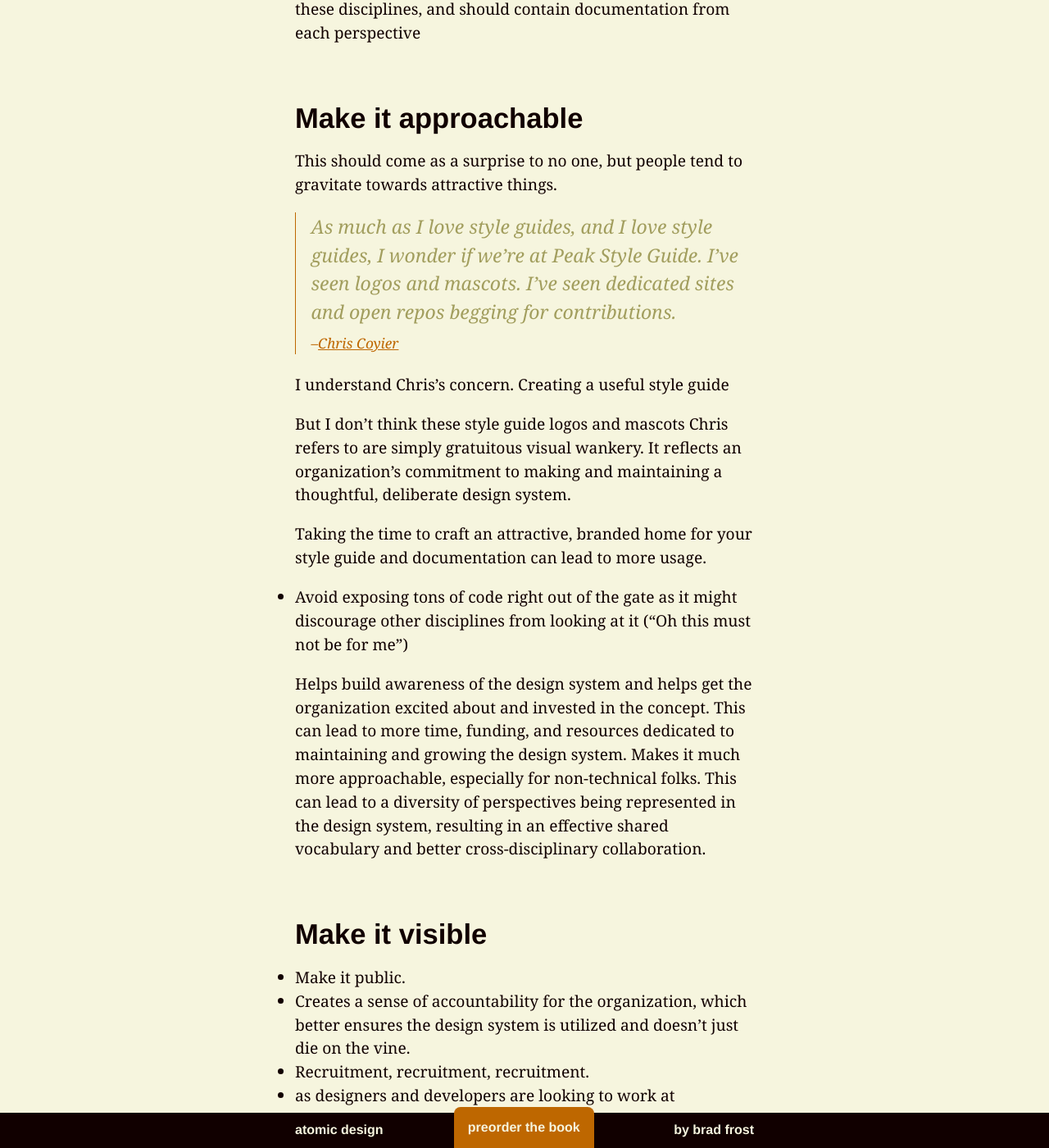
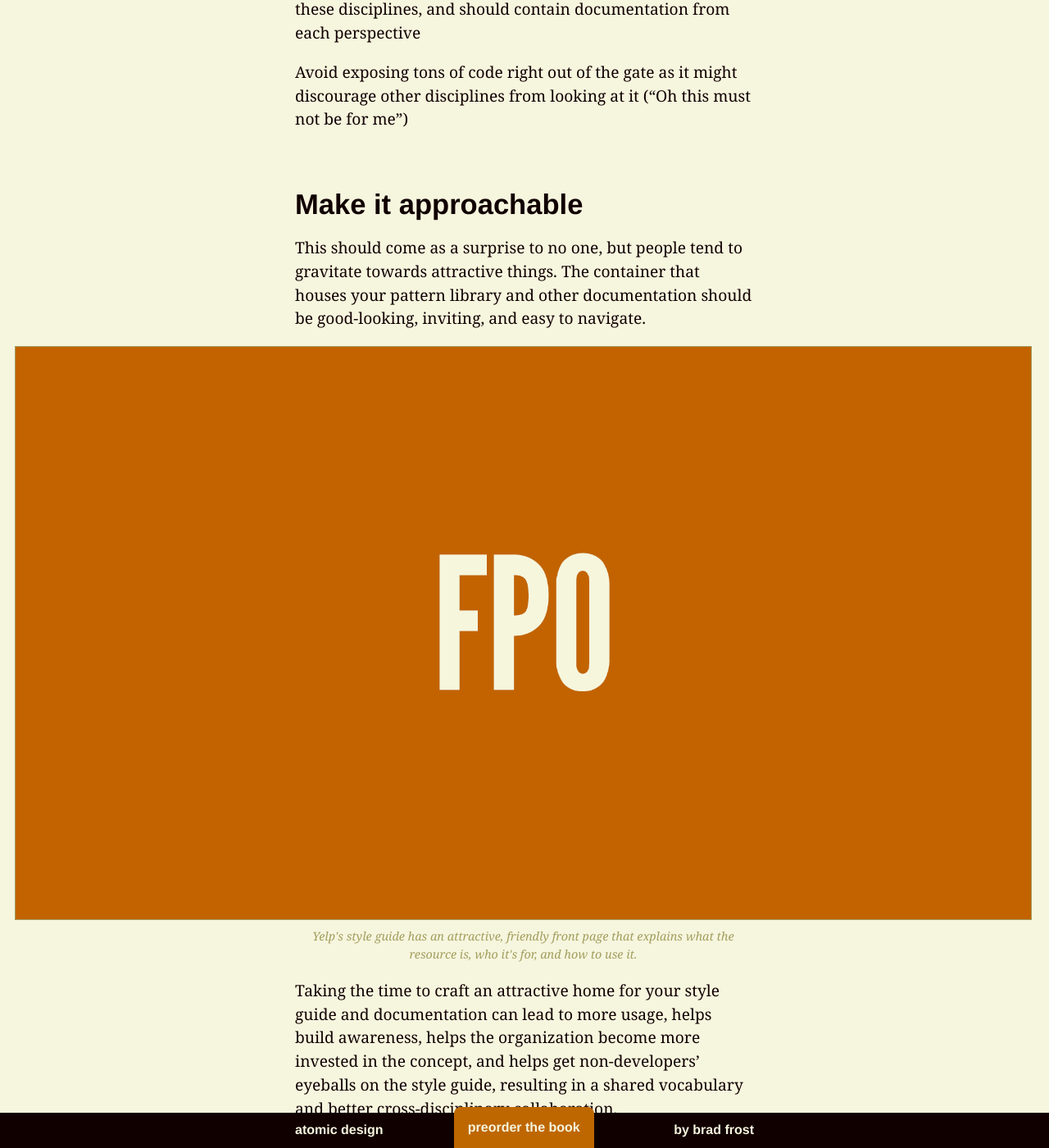
Before and after one commit to bradfrost/atomic-design, a Jekyll site: the page built from chapter-5.md, in a window 1280 px wide and 1400 px high, scrolled down 23317 px. Shown: the whole window at 82% size. Built offline with Jekyll 4.4.1, drawn with Linux system fonts in a browser that asks for light colours; some of the changed text lies outside the part shown.

Commit message:
Chapter 5 draft
Make it approachable

```diff
--- a/chapter-5.md
+++ b/chapter-5.md
@@ -192,24 +192,25 @@ Take the carousel (please!). This component is amazingly complex from an organiz
 
 As mentioned earlier in the chapter, every discipline can and should influence the design system. The pattern library containing that carousel pattern should be accessible to all these disciplines, and should contain documentation from each perspective
 
+Avoid exposing tons of code right out of the gate as it might discourage other disciplines from looking at it ("Oh this must not be for me")
+
 ## Make it approachable
-This should come as a surprise to no one, but people tend to gravitate towards attractive things.
+This should come as a surprise to no one, but people tend to gravitate towards attractive things. The container that houses your pattern library and other documentation should be good-looking, inviting, and easy to navigate.
 
-> As much as I love style guides, and I love style guides, I wonder if we’re at Peak Style Guide. I’ve seen logos and mascots. I’ve seen dedicated sites and open repos begging for contributions. <cite><a href="https://css-tricks.com/subscription-options/">Chris Coyier</a>
+{% include figure.html src="../images/fpo.png" caption="Yelp's style guide has an attractive, friendly front page that explains what the resource is, who it's for, and how to use it." %}
 
-I understand Chris's concern. Creating a useful style guide
+Taking the time to craft an attractive home for your style guide and documentation can lead to more usage, helps build awareness,    helps the organization become more invested in the concept, and helps get non-developers' eyeballs on the style guide, resulting in a shared vocabulary and better cross-disciplinary collaboration.
 
-But I don’t think these style guide logos and mascots Chris refers to are simply gratuitous visual wankery. It reflects an organization’s commitment to making and maintaining a thoughtful, deliberate design system.
+But creating a great-looking, intuitive style guide experience doesn't just happen, and this can be problematic when getting a style guide off the ground. If teams think that making a useful style guide involves making some Big, Official Thing with custom branding and a glossy website, they might be deterred from ever starting the initiative. So remember:
 
-Taking the time to craft an attractive, branded home for your style guide and documentation can lead to more usage.
+1. Make a thing.
+2. Show that it's useful.
+3. Make it official.
 
-- Avoid exposing tons of code right out of the gate as it might discourage other disciplines from looking at it ("Oh this must not be for me")
-
-Helps build awareness of the design system and helps get the organization excited about and invested in the concept. This can lead to more time, funding, and resources dedicated to maintaining and growing the design system.
-Makes it much more approachable, especially for non-technical folks. This can lead to a diversity of perspectives being represented in the design system, resulting in an effective shared vocabulary and better cross-disciplinary collaboration.
-
+Creating a useful design system should be the team's first priority. A happy home to contain it all might not happen right out of the gate, but should become a bigger priority once the design system becomes official. Making a good-looking style guide isn't just design for design's sake; **it reflects an organization’s commitment to making and maintaining a thoughtful, deliberate design system**.
 
 ## Make it visible
+At the end of the day, style guides are more often than not internal resources to help internal teams work better together.
 - Make it public.
 - Creates a sense of accountability for the organization, which better ensures the design system is utilized and doesn’t just die on the vine.
 - Recruitment, recruitment, recruitment.
```
Also changed, not shown: 2 other files.
